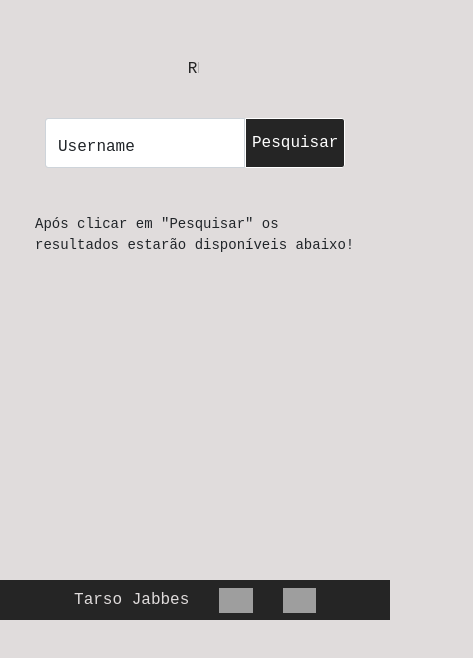
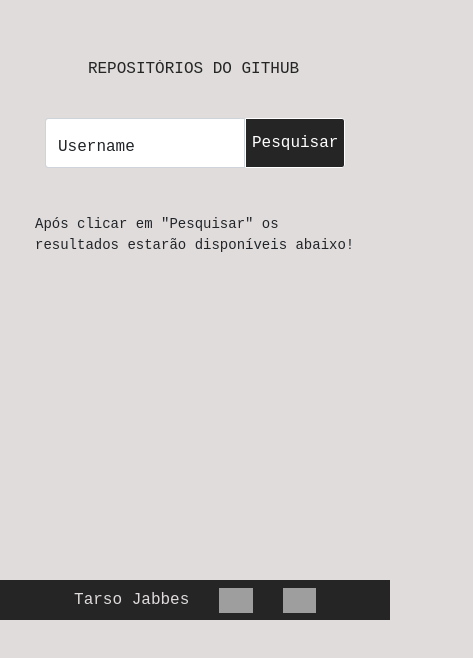
Before and after one commit to tarsojabbes/repositorios-github-api, a React (Create React App) app: page / in a window 390 px wide. Shown: the part 224-882 px from the top of the page, 473 px wide, since content can reach past the window. Built offline with nearby package versions, Linux system fonts and the light colour scheme; grey boxes are pictures that could not be loaded.

Commit message:
Mudanças na animação

```diff
--- a/src/index.css
+++ b/src/index.css
@@ -24,18 +24,13 @@ h1 {
 
 .typing-demo {
   width: 29ch;
-  animation: typing 3s steps(29) infinite alternate, blink 0.5s step-end infinite alternate;
+  animation: blink 0.5s step-end infinite alternate;
   white-space: nowrap;
   overflow: hidden;
   border-right: 3px solid;
   font-size: 2em;
 }
 
-@keyframes typing {
-  from {
-    width: 0;
-  }
-}
 
 @keyframes blink {
   50% {
@@ -182,19 +177,6 @@ img {
     font-size: 16px;
     text-align: center;
   }
-  .typing-demo {
-    width: 15ch;
-    animation: typing 3s steps(20) infinite alternate, blink 0.5s step-end infinite alternate;
-    white-space: nowrap;
-    overflow: hidden;
-    border-right: 3px solid;
-  }
-
-  @keyframes typing {
-    from {
-      width: 0;
-    }
-  }
 
   @keyframes blink {
     50% {
```
